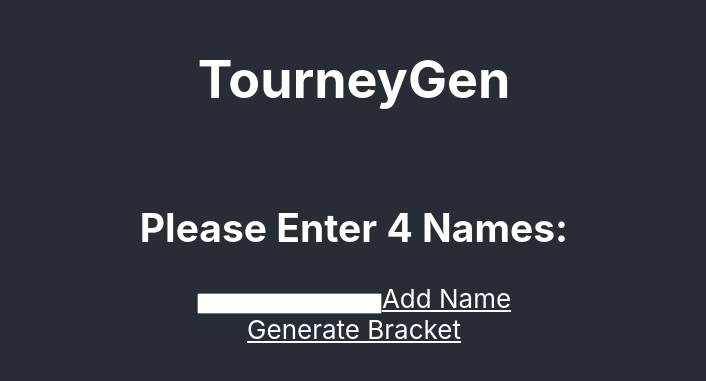
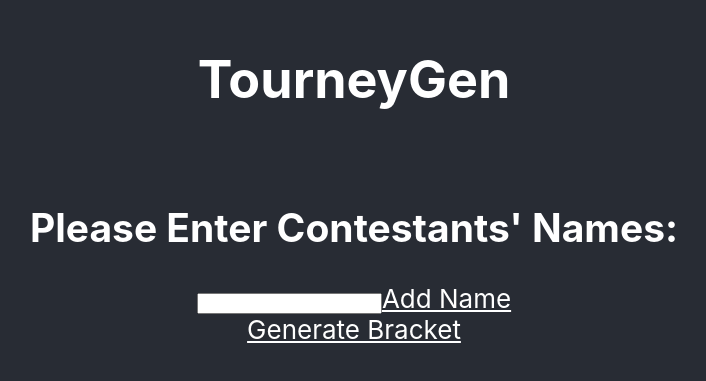
Before and after one commit to 397-f21/tournament-organizer, a React (Create React App) app: page / in a window 1280 px wide. Shown: the part 221-602 px from the top of the page, without its empty margins (286-992 px from the left). Built offline with nearby package versions, Linux system fonts and the light colour scheme.

Commit message:
fix start screen words

```diff
--- a/src/components/NameInput.js
+++ b/src/components/NameInput.js
@@ -31,7 +31,7 @@ const NameInput = ({ names, setNames, buttonPressed }) => {
         </div>
         }
             <div>
-                {(!buttonPressed) && <h2>Please Enter 4 Names:</h2>}
+                {(!buttonPressed) && <h2>Please Enter Contestants' Names:</h2>}
                 <div id="name-entry">
                 {!(buttonPressed) && <input id="nameSubmit" type='text' onKeyDown={_handleKeyDown} onChange={e => changeHandler(e.target.value)}></input>}
                 {!(buttonPressed) && <a  href="#" className="button" ref={inputRef} onClick={() => addName(input, names, setNames)}>Add Name</a>}
```
